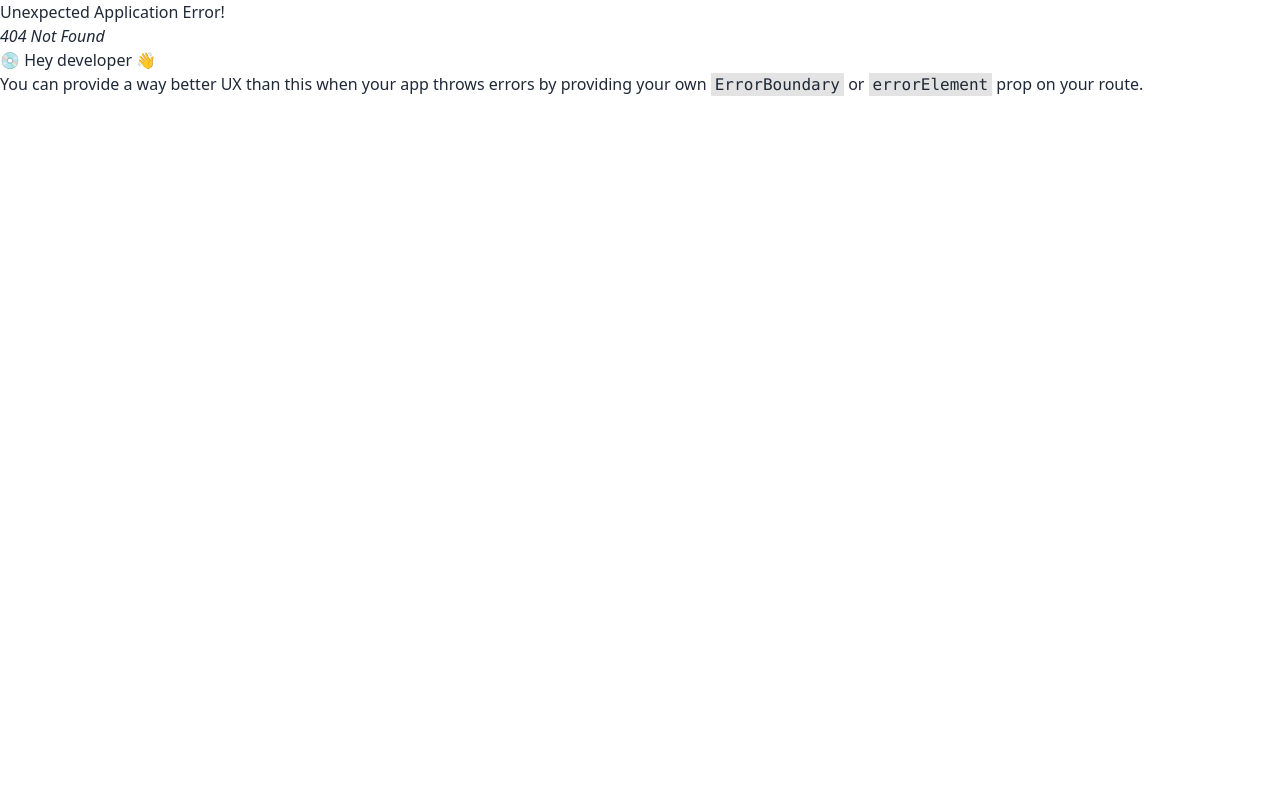
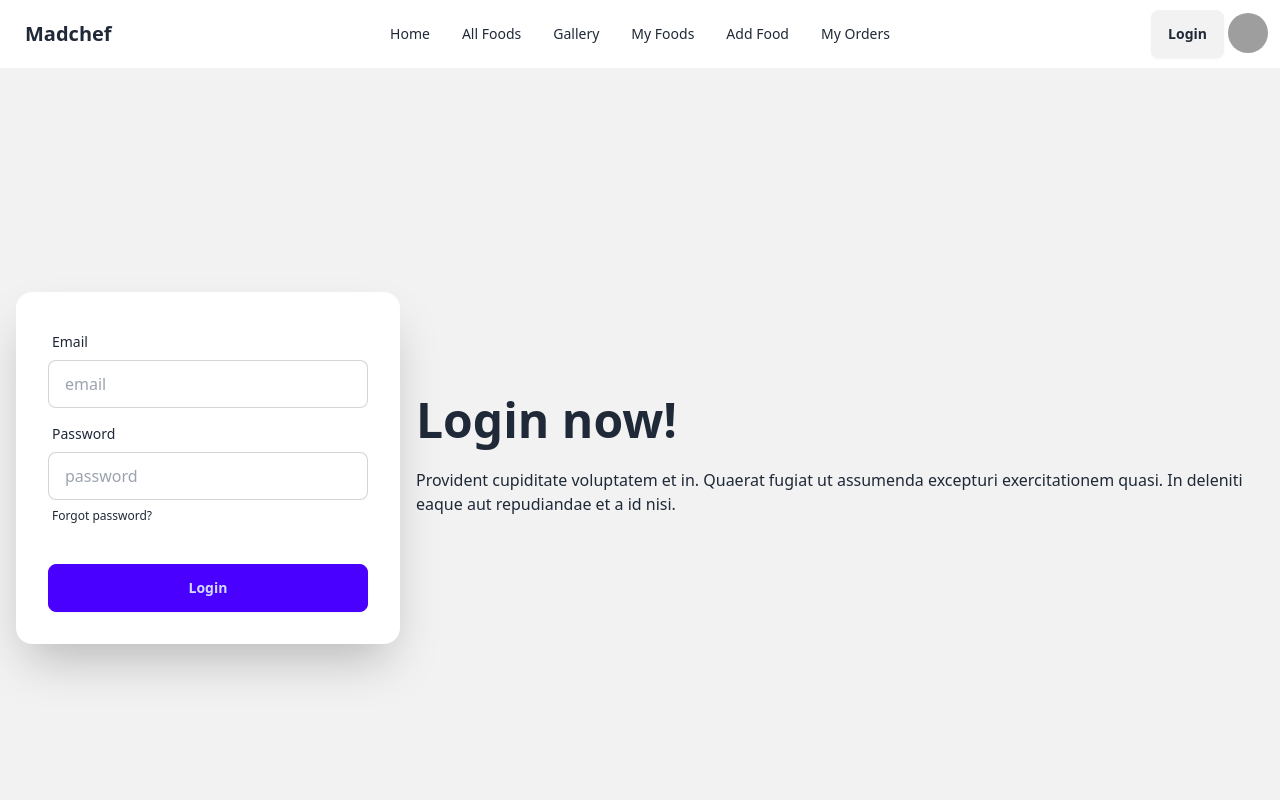
Before and after one commit to khh-Niloy/madchef-A11, a React (Vite) app: page /login in a window 1280 px wide. Before the commit this address had no page. Shown: the top 800 px of the page. Built offline with nearby package versions, Linux system fonts and the light colour scheme; grey boxes are pictures that could not be loaded.

Commit message:
added single page

```diff
--- a/src/Pages/AllFood.jsx
+++ b/src/Pages/AllFood.jsx
@@ -1,11 +1,47 @@
-import React from 'react';
+import React, { useEffect, useState } from "react";
+import axios from "axios";
+import { Link } from "react-router-dom";
 
 const AllFood = () => {
-    return (
+  const [allFood, setallFood] = useState([]);
+
+  useEffect(() => {
+    fetchAllFoodData();
+  }, []);
+
+  const fetchAllFoodData = () => {
+    axios.get("http://localhost:3000/allfood").then((data) => {
+      setallFood(data.data);
+    });
+  };
+
+  // console.log(allFood)
+
+  return (
+    <div>
+
         <div>
-            AllFood
+            <h1></h1>
         </div>
-    );
+
+      <div className="w-[80%] mx-auto py-20 grid grid-cols-4 gap-5">
+        {allFood.map((e) => (
+          <div key={e._id} className="card card-compact bg-base-100 shadow-xl">
+            <figure>
+              <img src={e.photo} alt="Shoes" />
+            </figure>
+            <div key={e._id} className="card-body">
+              <h2 className="card-title">{e.foodname}</h2>
+              <p>If a dog chews shoes whose shoes does he choose?</p>
+              <div className="card-actions justify-end">
+                <Link to={`/foodDetailes/${e._id}`}><button className="btn btn-primary">Buy Now</button></Link>
+              </div>
+            </div>
+          </div>
+        ))}
+      </div>
+    </div>
+  );
 };
 
 export default AllFood;
--- /dev/null
+++ b/src/Pages/Authentication/Login.jsx
@@ -0,0 +1,56 @@
+import React from "react";
+
+const Login = () => {
+  return (
+    <div>
+      <div className="hero bg-base-200 min-h-screen">
+        <div className="hero-content flex-col lg:flex-row-reverse">
+          <div className="text-center lg:text-left">
+            <h1 className="text-5xl font-bold">Login now!</h1>
+            <p className="py-6">
+              Provident cupiditate voluptatem et in. Quaerat fugiat ut assumenda
+              excepturi exercitationem quasi. In deleniti eaque aut repudiandae
+              et a id nisi.
+            </p>
+          </div>
+          <div className="card bg-base-100 w-full max-w-sm shrink-0 shadow-2xl">
+            <form className="card-body">
+              <div className="form-control">
+                <label className="label">
+                  <span className="label-text">Email</span>
+                </label>
+                <input
+                  type="email"
+                  placeholder="email"
+                  className="input input-bordered"
+                  required
+                />
+              </div>
+              <div className="form-control">
+                <label className="label">
+                  <span className="label-text">Password</span>
+                </label>
+                <input
+                  type="password"
+                  placeholder="password"
+                  className="input input-bordered"
+                  required
+                />
+                <label className="label">
+                  <a href="#" className="label-text-alt link link-hover">
+                    Forgot password?
+                  </a>
+                </label>
+              </div>
+              <div className="form-control mt-6">
+                <button className="btn btn-primary">Login</button>
+              </div>
+            </form>
+          </div>
+        </div>
+      </div>
+    </div>
+  );
+};
+
+export default Login;
--- /dev/null
+++ b/src/Pages/Detailes.jsx
@@ -0,0 +1,57 @@
+import React from "react";
+import { useLoaderData } from "react-router-dom";
+
+const Detailes = () => {
+  const foodData = useLoaderData();
+//   console.log(foodData);
+
+  return (
+    <div>
+      <div className="food-details-container w-[80%] mx-auto">
+        <div className="food-card bg-white shadow-md rounded-lg overflow-hidden">
+          <img
+            src={foodData.photo}
+            alt={foodData.foodname}
+            className="food-image w-full h-64 object-cover"
+          />
+          <div className="food-info p-4">
+            <h2 className="food-name text-2xl font-bold">
+              {foodData.foodname}
+            </h2>
+            <p className="food-category text-sm text-gray-500">
+              {foodData.category}
+            </p>
+            <p className="food-origin text-sm text-gray-500">
+              Origin: {foodData.origin}
+            </p>
+            <p className="food-description mt-2 text-gray-700">
+              {foodData.description}
+            </p>
+            <div className="food-price mt-4 flex items-center justify-between">
+              <span className="quantity text-lg text-gray-600">
+                Quantity: {foodData.quantity}
+              </span>
+              <span className="price text-xl font-semibold text-green-600">
+                ${foodData.price}
+              </span>
+            </div>
+            <div className="food-author mt-4 text-gray-600">
+              <p>Added by: {foodData.username}</p>
+              <p>
+                Email:{" "}
+                <p
+                  href={`mailto:${foodData.useremail}`}
+                  className="text-blue-600"
+                >
+                  {foodData.useremail}
+                </p>
+              </p>
+            </div>
+          </div>
+        </div>
+      </div>
+    </div>
+  );
+};
+
+export default Detailes;
--- a/src/main.jsx
+++ b/src/main.jsx
@@ -10,6 +10,8 @@ import Gallery from "./Pages/Gallery.jsx";
 import MyFood from "./Pages/MyFood.jsx";
 import AddFood from "./Pages/AddFood.jsx";
 import MyOrder from "./Pages/MyOrder.jsx";
+import Detailes from "./Pages/Detailes.jsx";
+import Login from "./Pages/Authentication/Login.jsx";
 
 const router = createBrowserRouter([
   {
@@ -23,6 +25,11 @@ const router = createBrowserRouter([
       {
         path: "/allfood",
         element: <AllFood></AllFood>,
+      },
+      {
+        path: "/foodDetailes/:id",
+        element: <Detailes></Detailes>,
+        loader: ({params})=> fetch(`http://localhost:3000/fooddetailes/${params.id}`)
       },
       {
         path: "/gallery",
@@ -40,6 +47,10 @@ const router = createBrowserRouter([
         path: "/myorder",
         element: <MyOrder></MyOrder>,
       },
+      {
+        path: "/login",
+        element: <Login></Login>,
+      },
     ],
   },
 ]);
```
